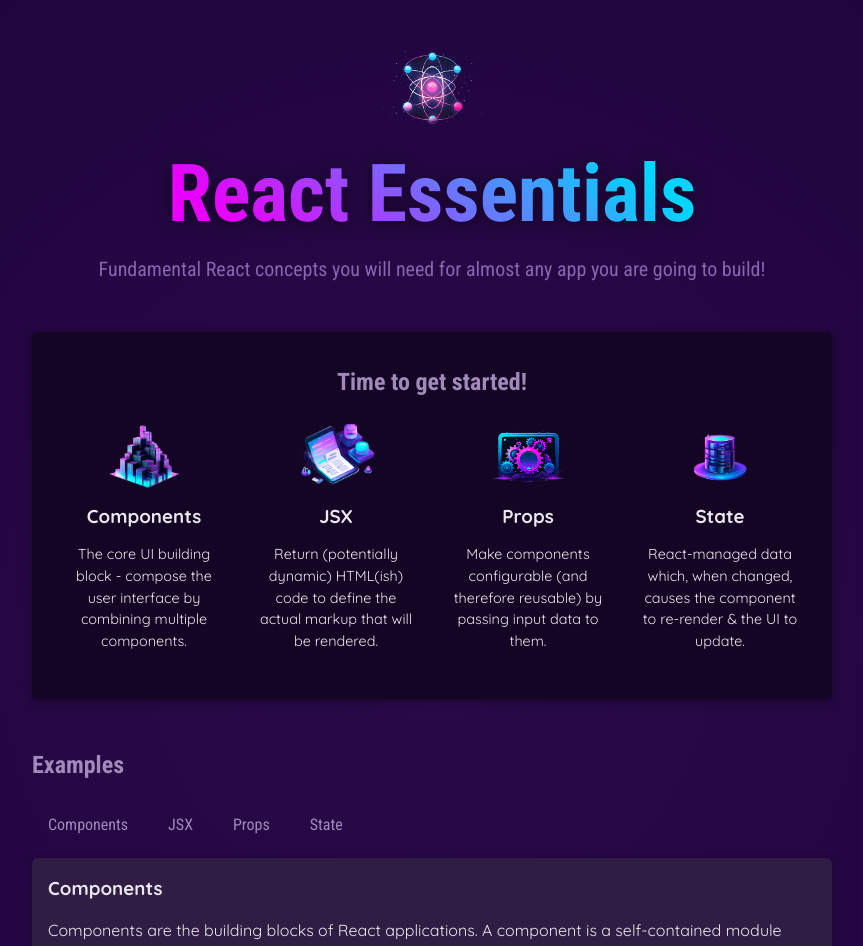
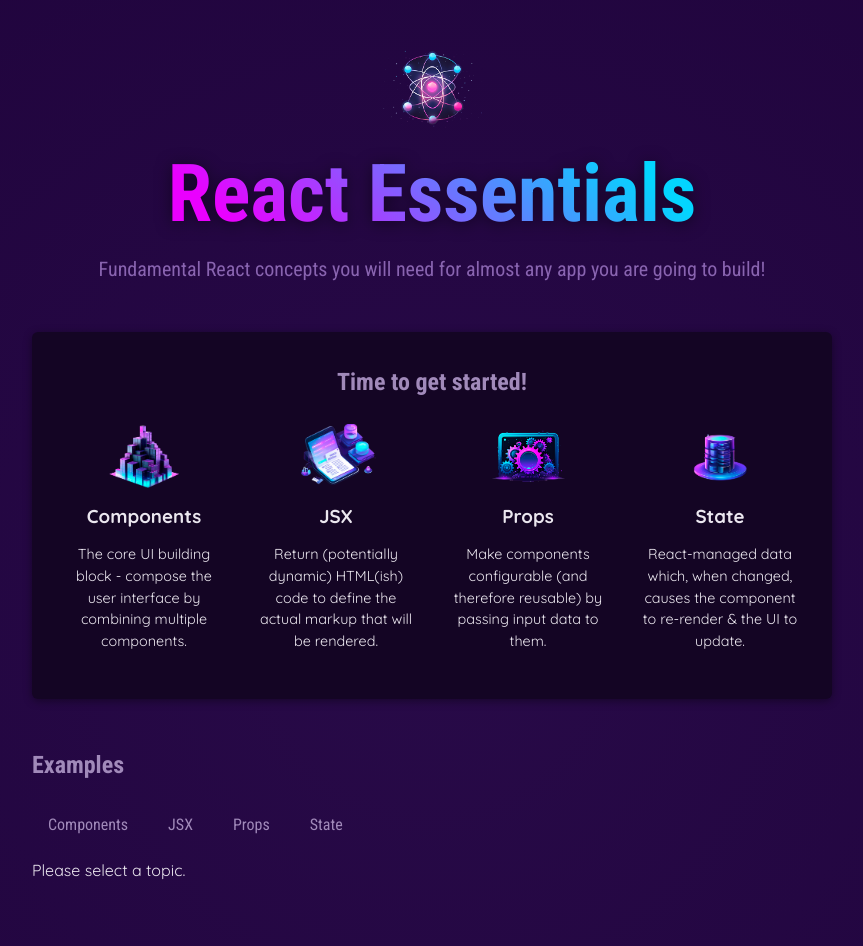
Before and after one commit to Carvu94/react-starting-project, a React (Vite) app: page / in a window 1280 px wide. Shown: the top 946 px of the page, without its empty margins (208-1071 px from the left). Built offline with nearby package versions, Linux system fonts and the light colour scheme.

Commit message:
rendering content conditionally

```diff
--- a/src/App.jsx
+++ b/src/App.jsx
@@ -7,11 +7,10 @@
 import { EXAMPLES } from './data.js'
 
 function App() {
-  const [ selectedTopic, setSelectedTopic ] = useState('components')
+  const [ selectedTopic, setSelectedTopic ] = useState()
 
   function handleSelect(selectedButton) {
     setSelectedTopic(selectedButton)
-    // console.log(selectedButton)
   }
 
   return (
@@ -35,6 +34,9 @@
             <TabButton onSelect={() => handleSelect('props')}>Props</TabButton>
             <TabButton onSelect={() => handleSelect('state')}>State</TabButton>
           </menu>
+          {!selectedTopic ? (
+            <p>Please select a topic.</p>
+          ) : (
             <div id="tab-content">
               <h3>{EXAMPLES[selectedTopic].title}</h3>
               <p>{EXAMPLES[selectedTopic].description}</p>
@@ -44,6 +46,7 @@
                 </code>
               </pre>
             </div>
+          )}
         </section>
       </main>
     </div>
```
Lines whose indentation alone changed are shown as unchanged.
